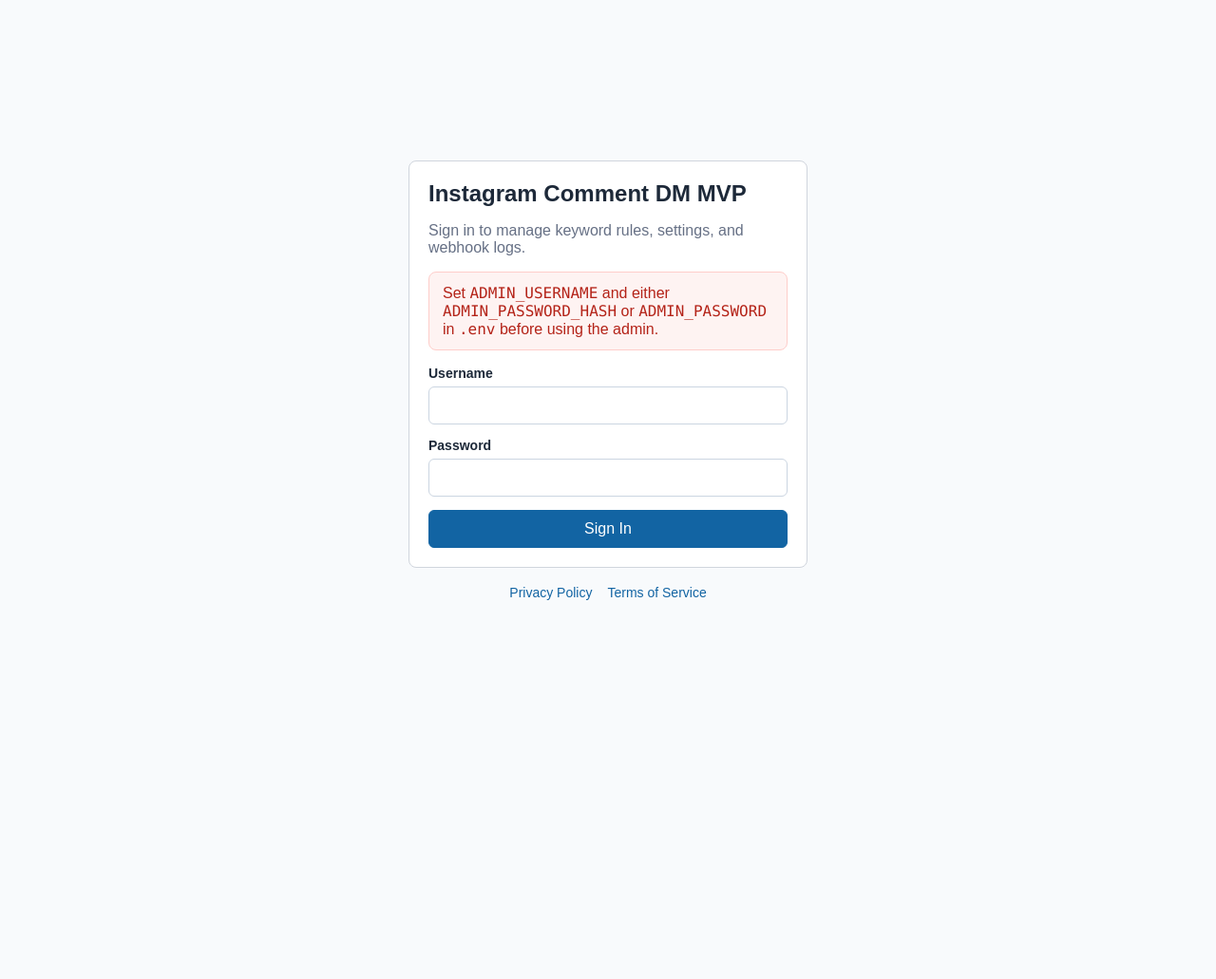
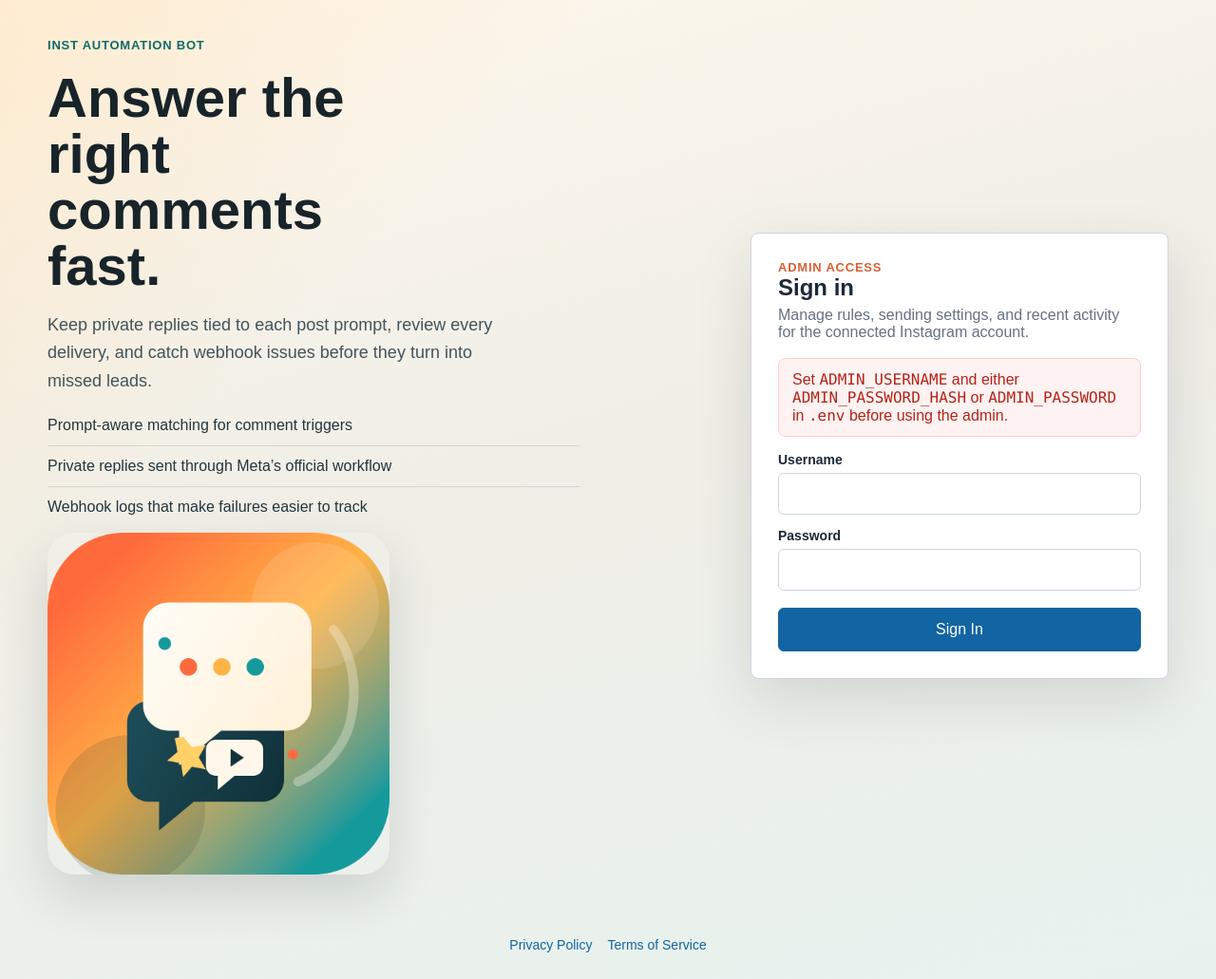
Before and after one commit to sanjaykumar2338/many-chat, a PHP site: page /admin/login.php in a window 1280 px wide. Shown: the whole page at 95% size. Before the commit the page ends 632 px from the top, so only its background shows below. Run offline with PHP 8.4, Linux system fonts and the light colour scheme.

Commit message:
Polish admin login page

```diff
--- a/admin/login.php
+++ b/admin/login.php
@@ -40,14 +40,32 @@
 <head>
     <meta charset="UTF-8">
     <meta name="viewport" content="width=device-width, initial-scale=1.0">
-    <title>Instagram Comment DM MVP Login</title>
+    <title>Inst Automation Bot Login</title>
     <link rel="stylesheet" href="../assets/admin.css">
 </head>
 <body class="login-body">
 <main class="login-shell">
+    <section class="login-intro" aria-labelledby="login-title">
+        <p class="login-kicker">Inst Automation Bot</p>
+        <h1 id="login-title">Answer the right comments fast.</h1>
+        <p class="login-copy">Keep private replies tied to each post prompt, review every delivery, and catch webhook issues before they turn into missed leads.</p>
+
+        <div class="login-points" aria-label="Highlights">
+            <p>Prompt-aware matching for comment triggers</p>
+            <p>Private replies sent through Meta’s official workflow</p>
+            <p>Webhook logs that make failures easier to track</p>
+        </div>
+
+        <img
+            class="login-art"
+            src="../assets/inst-automation-bot-icon-1024.png"
+            alt="Inst Automation Bot app icon">
+    </section>
+
     <section class="login-panel">
-        <h1>Instagram Comment DM MVP</h1>
-        <p class="muted">Sign in to manage keyword rules, settings, and webhook logs.</p>
+        <p class="login-panel-kicker">Admin Access</p>
+        <h2>Sign in</h2>
+        <p class="muted">Manage rules, sending settings, and recent activity for the connected Instagram account.</p>
 
         <?php if (!$isConfigured): ?>
             <div class="notice error">
@@ -75,7 +93,7 @@
             <button type="submit">Sign In</button>
         </form>
     </section>
-    <footer class="public-links" aria-label="Public links">
+    <footer class="public-links public-links-login" aria-label="Public links">
         <a href="../privacy-policy.html">Privacy Policy</a>
         <a href="../terms-of-service.html">Terms of Service</a>
     </footer>
--- a/assets/admin.css
+++ b/assets/admin.css
@@ -6,7 +6,7 @@
     margin: 0;
     font-family: Arial, Helvetica, sans-serif;
     color: #1d2939;
-    background: #f8fafc;
+    background: #f5f3ee;
 }
 
 a {
@@ -40,7 +40,8 @@
 
 .topbar h1,
 .panel h2,
-.login-panel h1 {
+.login-panel h1,
+.login-panel h2 {
     margin: 0 0 6px;
 }
 
@@ -306,17 +307,121 @@
 
 .login-body {
     min-height: 100vh;
-    display: flex;
-    align-items: center;
+    background:
+        linear-gradient(135deg, rgba(255, 180, 71, 0.18), rgba(255, 180, 71, 0) 28%),
+        linear-gradient(165deg, #fff8ee 0%, #f0eee6 46%, #e7f2ef 100%);
 }
 
 .login-shell {
-    padding: 24px 0;
+    min-height: 100vh;
+    display: grid;
+    grid-template-columns: minmax(320px, 1.05fr) minmax(320px, 0.95fr);
+    gap: 48px;
+    align-items: center;
+    padding: 40px 0 28px;
 }
 
 .login-panel {
-    width: min(420px, 100%);
-    margin: 0 auto;
+    width: min(440px, 100%);
+    justify-self: end;
+    margin: 0;
+    padding: 28px;
+    box-shadow: 0 22px 60px rgba(24, 36, 42, 0.12);
+}
+
+.login-intro {
+    display: grid;
+    gap: 18px;
+    align-content: center;
+    max-width: 560px;
+}
+
+.login-kicker,
+.login-panel-kicker {
+    margin: 0;
+    font-size: 13px;
+    font-weight: 700;
+    letter-spacing: 0.06em;
+    text-transform: uppercase;
+}
+
+.login-kicker {
+    color: #0f6b68;
+}
+
+.login-intro h1 {
+    margin: 0;
+    max-width: 11ch;
+    font-size: 58px;
+    line-height: 1.02;
+    color: #18242a;
+}
+
+.login-copy {
+    margin: 0;
+    max-width: 48ch;
+    font-size: 18px;
+    line-height: 1.65;
+    color: #42545c;
+}
+
+.login-points {
+    display: grid;
+    gap: 12px;
+    margin-top: 4px;
+}
+
+.login-points p {
+    margin: 0;
+    padding-bottom: 12px;
+    border-bottom: 1px solid rgba(24, 36, 42, 0.12);
+    font-size: 16px;
+    color: #24363d;
+}
+
+.login-points p:last-child {
+    border-bottom: 0;
+    padding-bottom: 0;
+}
+
+.login-art {
+    width: min(360px, 100%);
+    height: auto;
+    border-radius: 28px;
+    box-shadow: 0 22px 52px rgba(24, 36, 42, 0.14);
+}
+
+.login-panel-kicker {
+    color: #d95f34;
+}
+
+.login-panel .muted {
+    margin: 0 0 18px;
+}
+
+.login-panel form {
+    margin-top: 8px;
+}
+
+.login-panel button[type="submit"] {
+    width: 100%;
+    min-height: 46px;
+    margin-top: 4px;
+}
+
+.login-panel input[type="text"],
+.login-panel input[type="password"] {
+    min-height: 44px;
+}
+
+.public-links-login {
+    grid-column: 1 / -1;
+    justify-self: center;
+    margin-top: 0;
+}
+
+.login-panel code {
+    word-break: break-word;
 }
 
 .public-links {
```
Also changed, not shown: other parts of assets/admin.css (+35 -0 lines).
